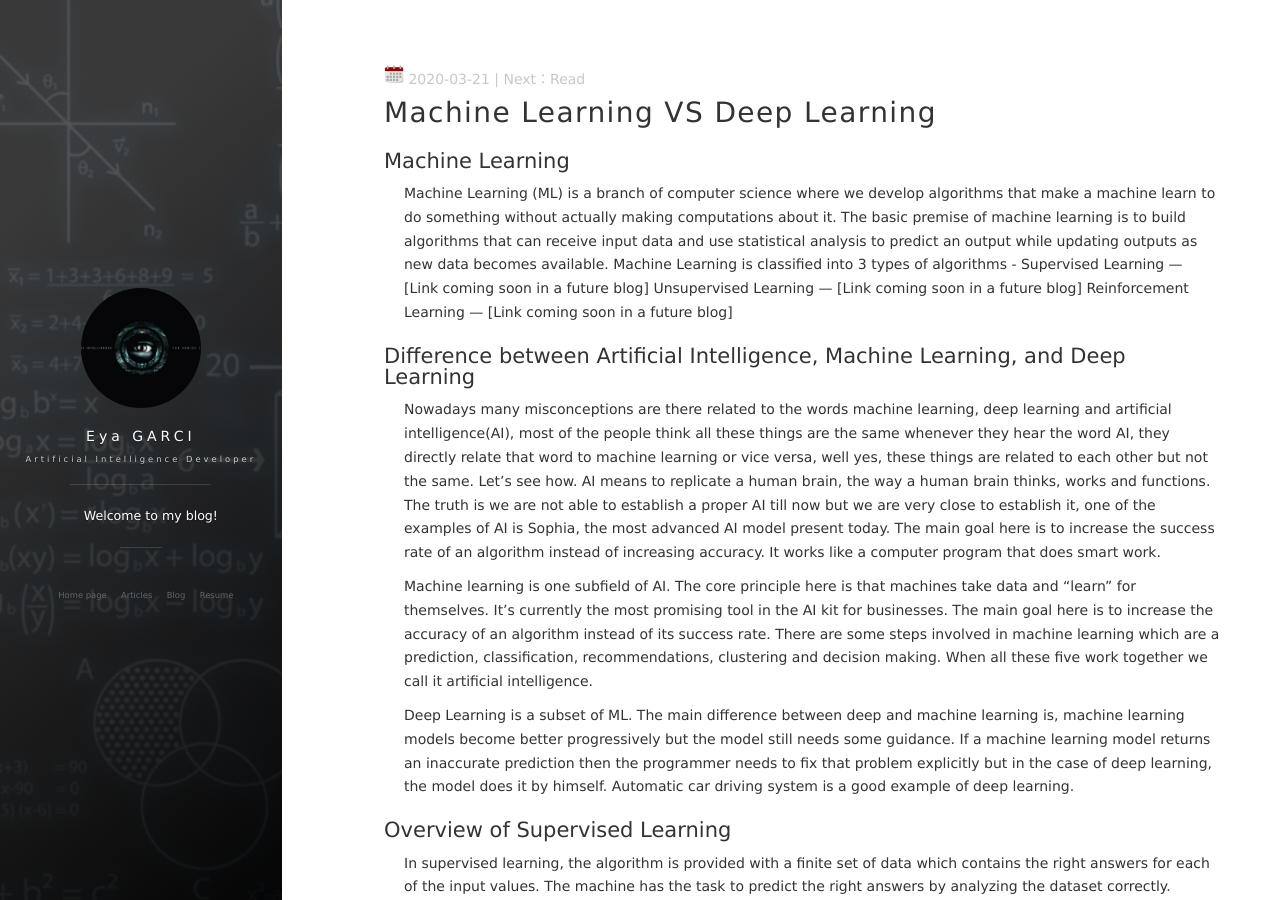
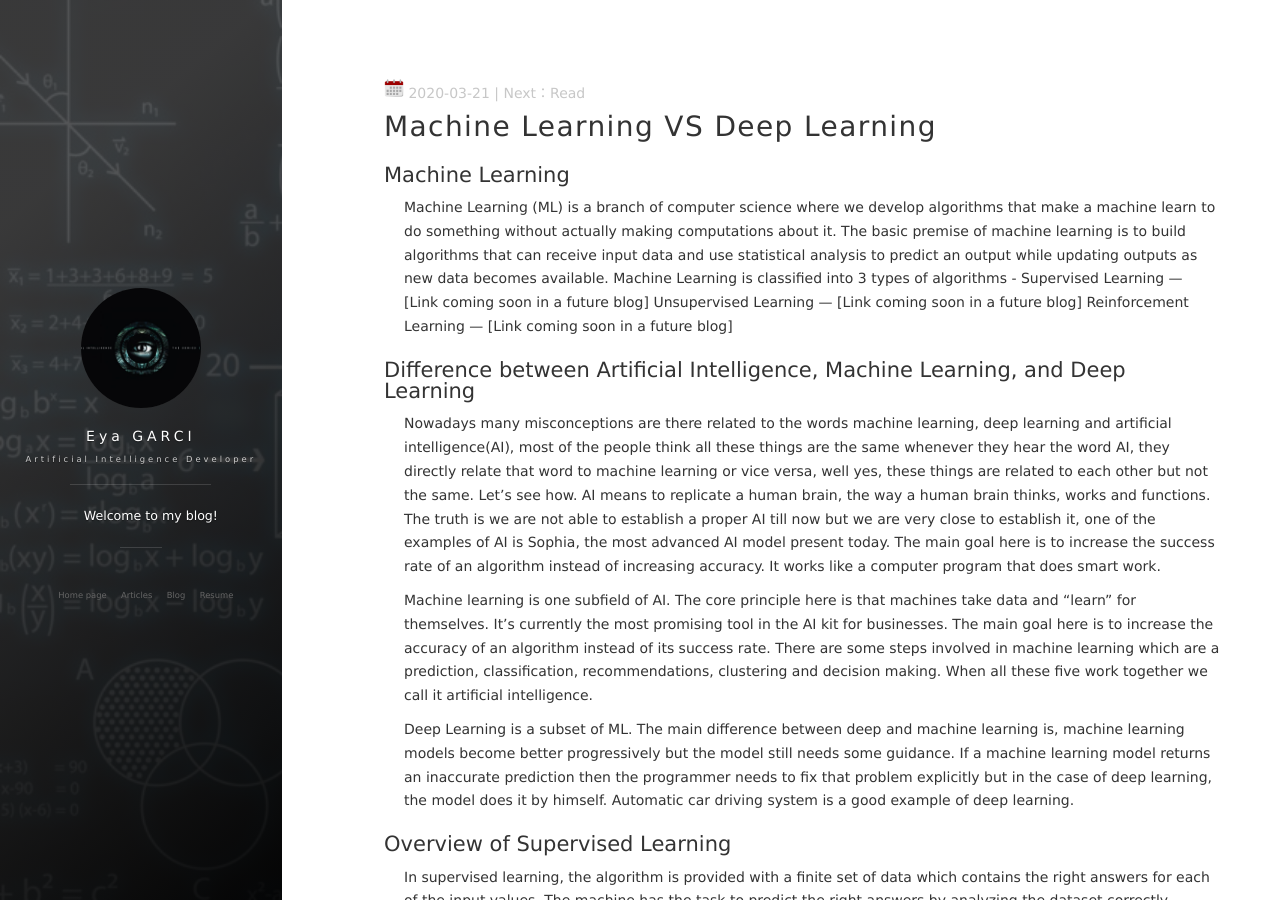
Before and after one commit to eyagarci/eyagarci.github.io, a Jekyll site: the page built from _posts/2020-02-16-Blog.md, in a window 1280 px wide and 900 px high. Built offline with Jekyll 4.4.1, drawn with Linux system fonts in a browser that asks for light colours; nearby versions of some CDN libraries; our own code applies the rules of GitHub Pages for plain Markdown files; comment, search, counter and statistics services are not loaded.

Commit message:
update layouts

```diff
--- a/_layouts/post.html
+++ b/_layouts/post.html
@@ -4,7 +4,7 @@
 
 <article class="post-container post-container--single" itemscope itemtype="http://schema.org/BlogPosting">
   <header class="post-header">
-    <h1 class="post-title">{{ page.title }}</h1>
+    <h1 class="post-title"><b>{{ page.title }}</b></h1><br/>
     <div class="post-meta">
       <img src="/images/calendar.png" width="20px"/>
       <time datetime="{{page.date | date: date_to_xmlschema}}" itemprop="datePublished" class="post-meta__date date">{{page.date | date: "%F"}}</time>
```
